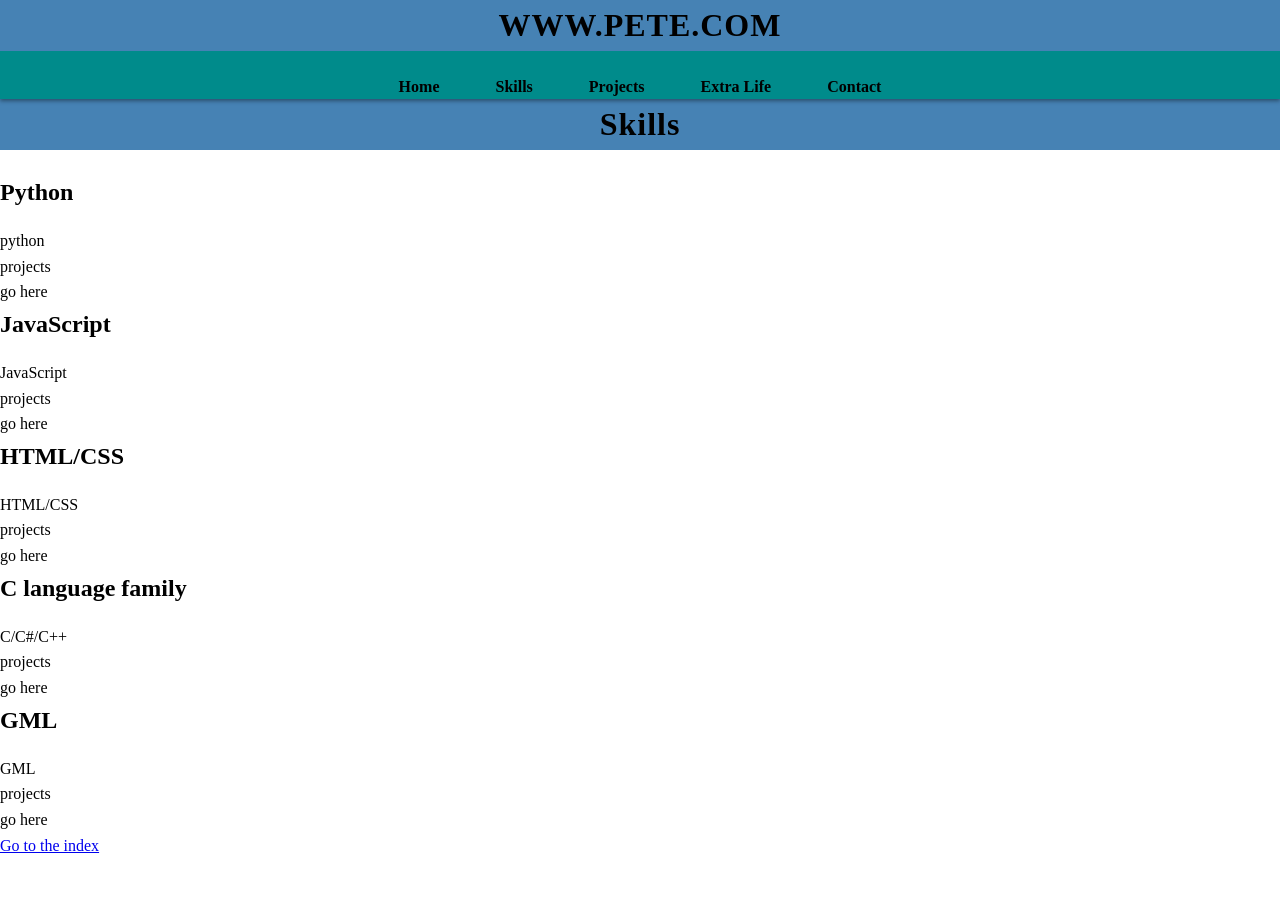
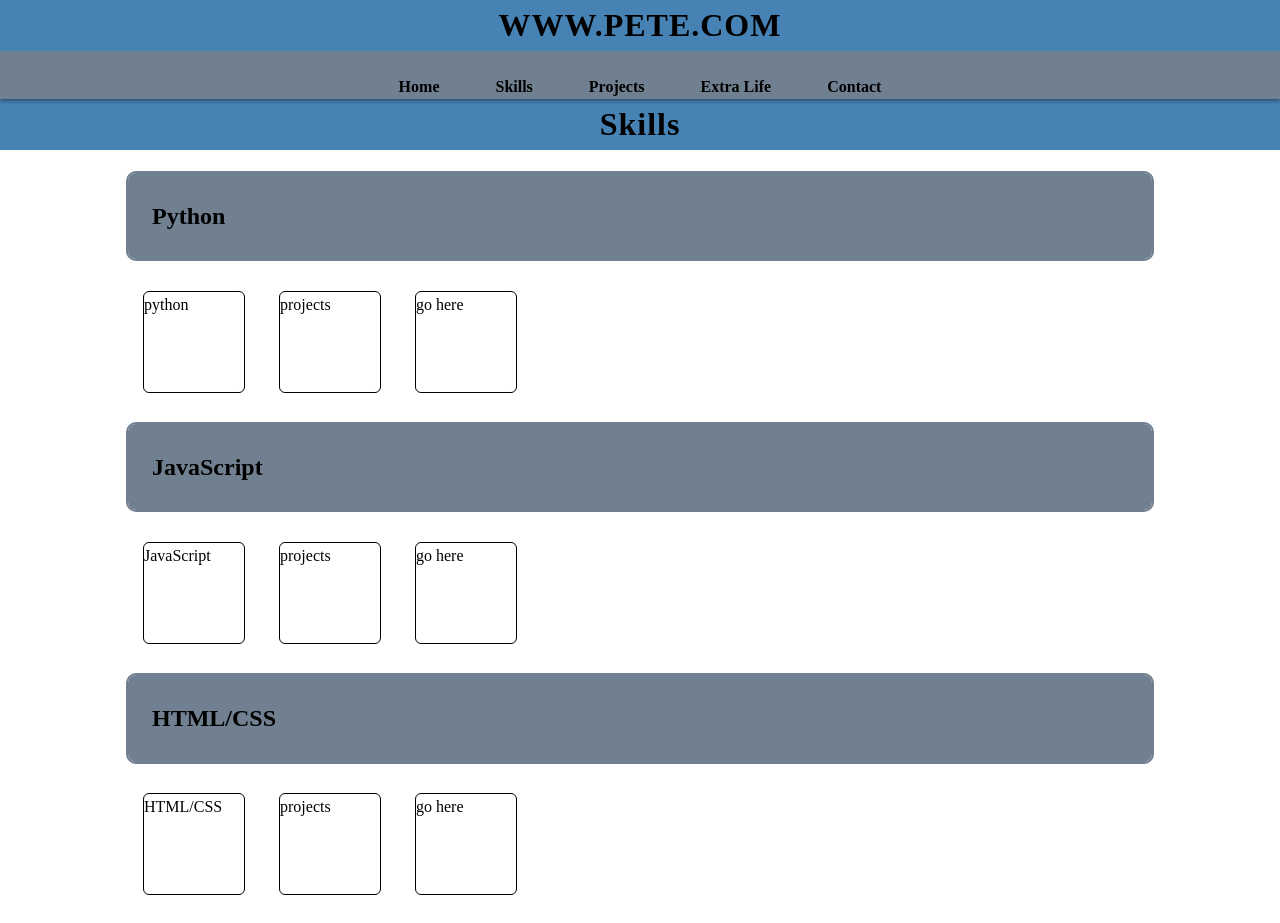
Before and after one commit to PCykana/Personal-Portfolio-WEB504, a plain HTML site: page components/skills/skills.html in a window 1280 px wide. Shown: the top 923 px of the page. Before the commit the page ends 858 px from the top, so only its background shows below. Drawn offline with Linux system fonts and the light colour scheme.

Commit message:
fixing up the skills page and tweaking the footer

```diff
--- a/assets/global-styles/gstyle.css
+++ b/assets/global-styles/gstyle.css
@@ -13,7 +13,7 @@ body {
 .sticky-header {
     position: sticky;
     top: 0px;
-    background: darkcyan;
+    background: slategray;
     box-shadow: 0 2px 4px rgba(0,0,0,0.4);
     z-index: 10;
     padding: 0px 0;
@@ -42,13 +42,11 @@ body {
     display: flex;
     justify-content: center;
     gap: 2em;
-    list-style: none;
     margin-top: 1em;
 }
 
 .nav-link {
     color: var(--secondary);
-    text-decoration: none;
     font-weight: bold;
     padding: 0.25em 0.75em;
     border-radius: 4px;
@@ -72,9 +70,14 @@ h1,h2,h3 {
     margin-bottom: 0.7em;
 }
 footer {
-    background-color: darkcyan;
+    background-color: slategray;
+    padding: .2em;
 }
 
 li  {
     list-style: none;
 }
+
+a {
+    text-decoration: none;
+}
--- a/components/charity/charity.css
+++ b/components/charity/charity.css
@@ -6,7 +6,7 @@
 }
 
 #charity {
-    background-image: url(../../assets/images/fullkefka.png);
+    /* background-image: url(../../assets/images/fullkefka.png); will apply background later to try a parallax effect */
     background-size: 100%;
     background-attachment: scroll;
     background-color: red;
@@ -29,3 +29,7 @@
 .mainTitle {
     background-color:red ;
 }
+
+footer {
+    background-color: red;
+}
--- a/components/projects/projects.css
+++ b/components/projects/projects.css
@@ -2,10 +2,10 @@
 :root {
     --primary: slategray;
     --secondary: black;
-    --cardbox: #4c2512;
     --radius: 8px;
     --shadow: 0 2px 8px rgba(0,0,0,0.10);
 }
+
 .project{
     margin-right: auto;
     margin-left: auto;
--- a/components/skills/skills.css
+++ b/components/skills/skills.css
@@ -1,3 +1,38 @@
-skill-project {
-    display: inline-block ;
+:root {
+    --primary: slategray;
+    --secondary: black;
+    --radius: 8px;
+    --shadow: 0 2px 8px rgba(0,0,0,0.10);
 }
+
+.skill {
+    max-width: 80%;
+    margin: 1em auto;
+    justify-content: center;
+    gap: 2em;
+}
+
+.skill-name {
+    padding: 1em;
+    outline: 2px solid var(--primary);
+    border-radius: var(--radius);
+    background-color: var(--primary);
+}
+
+.skill-projects {
+    background-color: white;
+}
+
+.skill-project {
+    display: inline-block;
+    height: 100px;
+    width: 100px;
+    margin: 1em;
+    outline: 1px solid var(--secondary);
+    border-radius: 5px;
+}
+
+.skill-project img {
+    max-width: 100%;
+    border-radius: 5px;
+}
--- a/components/skills/skills.html
+++ b/components/skills/skills.html
@@ -38,40 +38,45 @@
         </div>
         <div>
                 <ul>
-                    <li class="skill"><h2>Python</h2>
-                        <ul>
+                    <li class="skill">
+                        <h2 class="skill-name">Python</h2>
+                        <ul class="skill-projects">
                             <li class="skill-project">python</li>
                             <li class="skill-project">projects</li>
                             <li class="skill-project">go here</li>
                         </ul>
                     </li>
                     <li class="skill">
-                        <h2>JavaScript</h2>
+                        <h2 class="skill-name">JavaScript</h2>
                         <ul>
+                            <div class="skill-projects">
                             <li class="skill-project">JavaScript</li>
                             <li class="skill-project">projects</li>
                             <li class="skill-project">go here</li>
+                            </div>
                         </ul>
                     </li>
                     <li class="skill">
-                        <h2>HTML/CSS</h2>
-                        <ul>
+                        <h2 class="skill-name">HTML/CSS</h2>
+                        <ul class="skill-projects">
                             <li class="skill-project">HTML/CSS</li>
                             <li class="skill-project">projects</li>
                             <li class="skill-project">go here</li>
                         </ul>
                     </li>
-                    <li class="skill"><h2>C language family</h2>
-                        <ul>
+                    <li class="skill"><h2 class="skill-name">C language family</h2>
+                        <ul class="skill-projects">
                             <li class="skill-project">C/C#/C++</li>
                             <li class="skill-project">projects</li>
                             <li class="skill-project">go here</li>
                         </ul>
                     </li>
-                    <li class="skill"><h2>GML</h2>
-                        <ul>
-                            <li class="skill-project">GML</li>
-                            <li class="skill-project">projects</li>
+                    <li class="skill"><h2 class="skill-name">GML</h2>
+                        <ul class="skill-projects">
+                            <li class="skill-project">GML projects</li>
+                            <li class="skill-project">
+                                <a href="https://jackbounty.itch.io/organize"><img src="../../assets/images/Organize!thmb.png" alt="Organize!"></a>
+                            </li>
                             <li class="skill-project">go here</li>
                         </ul>
                     </li>
@@ -79,5 +84,10 @@
         </div>
         </main>
     </body>
-    <footer"><a href="../../pages/index.html">Go to the index</a></footer>
+    <footer>
+        <a href="../../pages/index.html" class="nav-link">Index</a>
+        <p id="copyright">&copy; Peter Cykana 2025</p>
+
+    </footer>
+
 </html>
```
Also changed, not shown: components/charity/charity.html (+4 -1 lines), components/contact/contact.html (+4 -1 lines), components/home/home.html (+4 -1 lines), components/projects/projects.html (+4 -1 lines), pages/index.html (+3 -0 lines).
